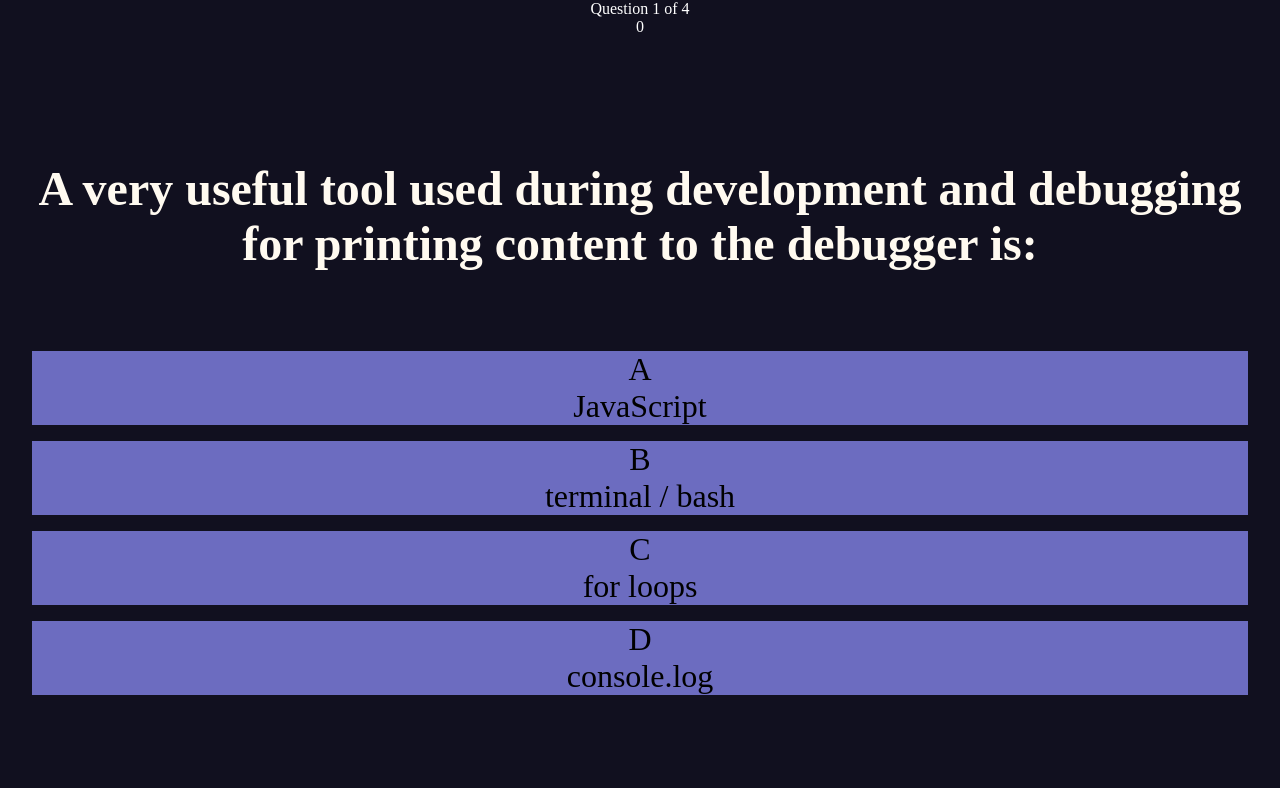
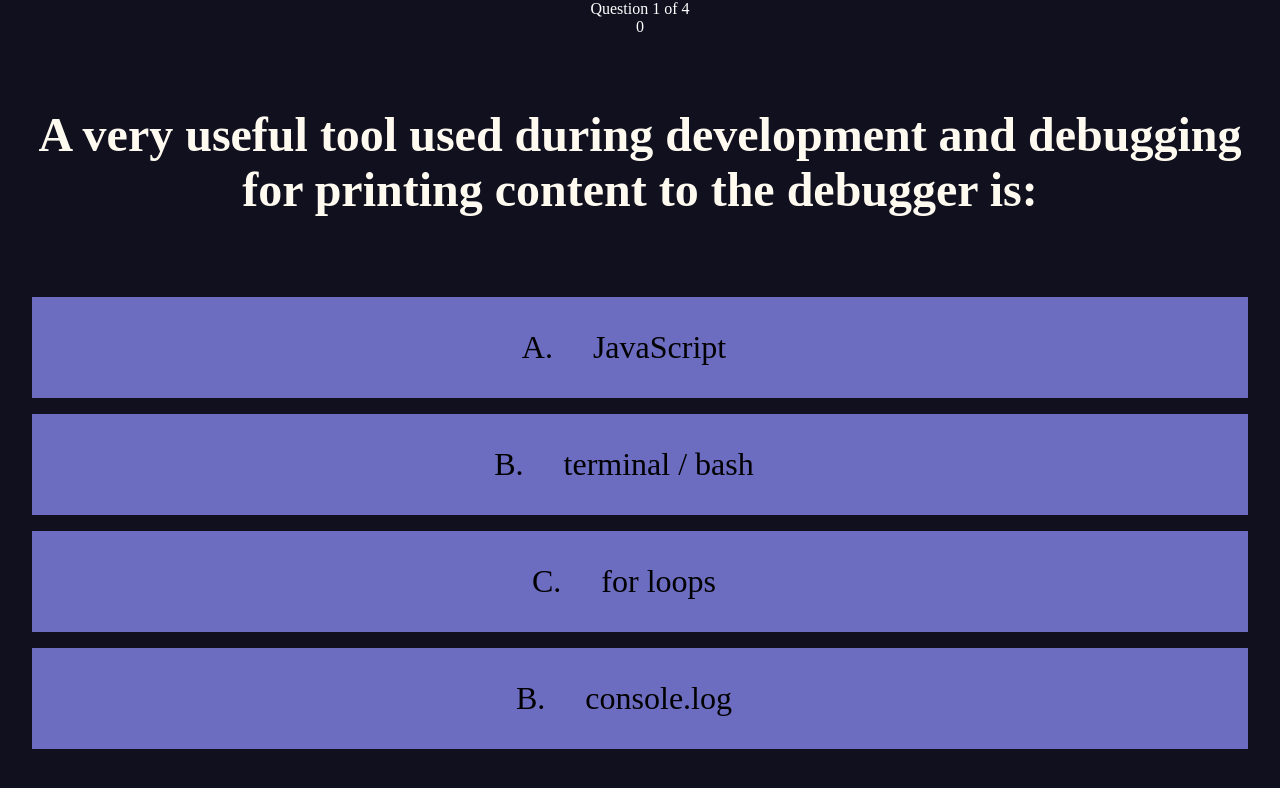
Before and after one commit to dnsghd49/random-knowledge-test, a website: page quiz.html in a window 1280 px wide. Drawn offline with Linux system fonts and the light colour scheme.

Commit message:
click area still needs to be fixed

```diff
--- a/assets/css/style.css
+++ b/assets/css/style.css
@@ -79,13 +79,17 @@ h2 {
     box-shadow: none;
     transform: none;
 }
-
+.choice {
+    padding: 1em;
+}
 .choice-btn {
     font-size: 2em;
+    padding: 1em;
     text-align: center;
     margin-bottom: 1rem;
     color: black;
     background: rgb(108, 108, 192);
+
 }
 
 .correct {
--- a/assets/js/main.js
+++ b/assets/js/main.js
@@ -1,6 +1,6 @@
 //Dom Elements
 const question = document.querySelector('#question')
-const choices = Array.from(document.querySelectorAll('.choice'))
+const choices = Array.from(document.querySelectorAll('#choice'))
 const progressText = document.querySelector('#questionProg');
 const highScore = document.querySelector('#score');
 
--- a/quiz.html
+++ b/quiz.html
@@ -21,20 +21,16 @@
             <!--Questions and Choices-->
             <h1 id="question">What is the answer for this question</h1>
             <div class="choice-btn">
-                <p>A</p>
-                <p class="choice" data-number="1">Choice</p>
+                <p>A. <span id="choice" class="choice" data-number="1"></span></p>
             </div>
             <div class="choice-btn">
-                <p>B</p>
-                <p class="choice" data-number="2">Choice 2</p>
+                <p>B. <span id="choice" class="choice" data-number="2">Choice 2</span></p>
             </div>
             <div class="choice-btn">
-                <p>C</p>
-                <p class="choice" data-number="3">Choice 3</p>
+                <p>C. <span id="choice" class="choice" data-number="3">Choice 3</span></p>
             </div>
             <div class="choice-btn">
-                <p>D</p>
-                <p class="choice" data-number="4">Choice 4</p>
+                <p>B. <span id="choice" class="choice" data-number="4">Choice 4</span></p>
             </div>
         </div>
     </div>
```
